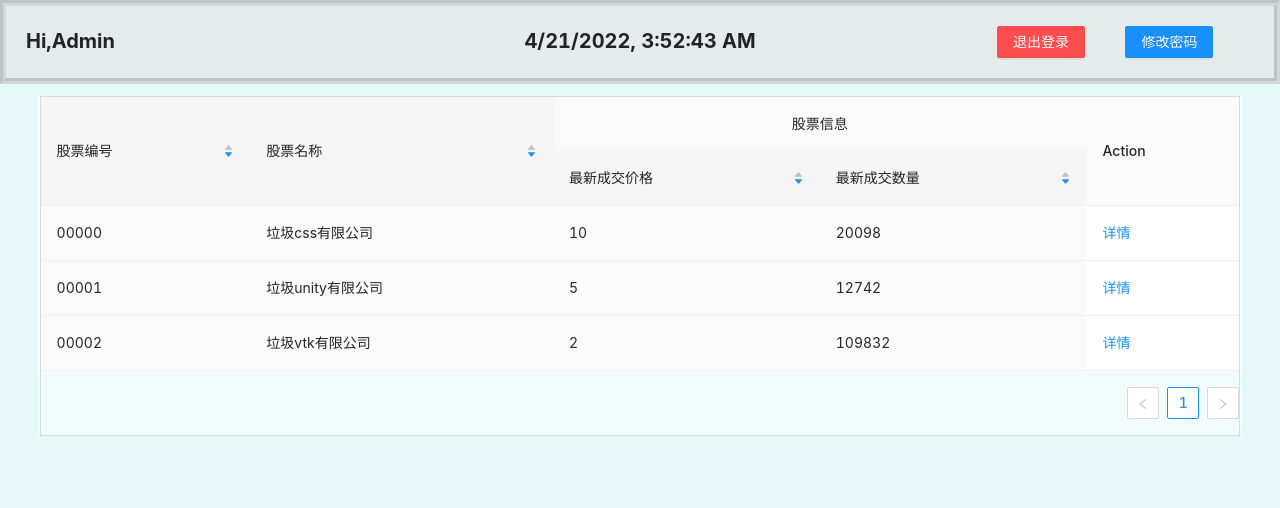
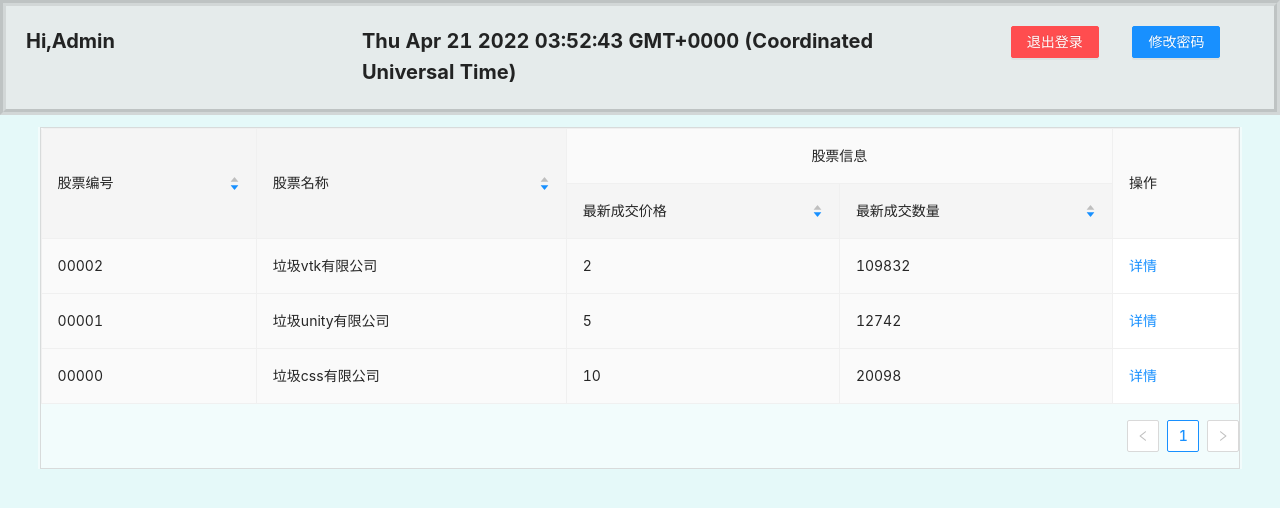
Before and after one commit to chenxw02/stock-trading-system-frontend-2022, a React (Create React App) app: page /admin in a window 1280 px wide. Shown: the top 508 px of the page. Built offline with nearby package versions, Linux system fonts and the light colour scheme.

Commit message:
finish details widget

```diff
--- a/src/page/AdminPage/AdminPage.js
+++ b/src/page/AdminPage/AdminPage.js
@@ -1,6 +1,7 @@
 import './AdminPage.css';
-import { Table, Button, Space } from 'antd';
-const { Column } = Table;
+import { Table, Button, Space, Modal, Descriptions, Switch, Input, InputNumber, message } from 'antd';
+import { useState } from 'react';
+const { Column, ColumnGroup } = Table;
 
 const data = [
     {
@@ -23,48 +24,92 @@ const data = [
     },
 ]
 
-const columns = [
+const Stockdata = [
     {
-        title:"股票编号",
-        dataIndex:"id",
-        defaultSortOrder:"descend",
-        sorter:"(a, b) => a.id - b.id",
+        price: 2.00,
+        time: "2022-5-12 20:38:31",
+        number: 10000,
     },
     {
-        title:"股票名称",
-        dataIndex:"name",
-        defaultSortOrder:"descend",
-        sorter:"(a, b) => a.name - b.name",
+        price: 2.31,
+        time: "2022-5-11 19:08:11",
+        number: 13400,
     },
     {
-        title:"股票信息",
-        children:[
-            {
-                title:"最新成交价格",
-                dataIndex:"price",
-                defaultSortOrder:"descend",
-                sorter:"(a, b) => a.price - b.price",
-            },
-            {
-                title:"最新成交数量",
-                dataIndex:"number",
-                defaultSortOrder:"descend",
-                sorter:"(a, b) => a.number - b.number",
-            },
-        ]
+        price: 1.98,
+        time: "2022-5-10 07:08:25",
+        number: 9820,
     },
     {
-        title:"Action",
-        key:"action",
-        render:() => (
-            <Space size="middle">
-            <a>详情</a>
-            </Space>
-        )
+        price: 2.03,
+        time: "2022-5-11 17:54:01",
+        number: 6823,
     },
-  ];
+]
+
+// const columns = [
+//     {
+//         title:"股票编号",
+//         key:"id",
+//         dataIndex:"id",
+//         defaultSortOrder:"descend",
+//         sorter:"(a, b) => a.id - b.id",
+//     },
+//     {
+//         title:"股票名称",
+//         key:"name",
+//         dataIndex:"name",
+//         defaultSortOrder:"descend",
+//         sorter:"(a, b) => a.name - b.name",
+//     },
+//     {
+//         title:"股票信息",
+//         children:[
+//             {
+//                 title:"最新成交价格",
+//                 key:"price",
+//                 dataIndex:"price",
+//                 defaultSortOrder:"descend",
+//                 sorter:"(a, b) => a.price - b.price",
+//             },
+//             {
+//                 title:"最新成交数量",
+//                 key:"number",
+//                 dataIndex:"number",
+//                 defaultSortOrder:"descend",
+//                 sorter:"(a, b) => a.number - b.number",
+//             },
+//         ]
+//     },
+//     {
+//         title:"Action",
+//         key:"action",
+//         render:() => (
+//             <Space size="middle">
+//             <a onClick={()=>{
+//                 showDetails();
+//             }} >详情</a>
+//             </Space>
+//         )
+//     },
+//   ];
 
 function AdminPage() {
+    const [isDetailsVisible, setIsDetailsVisible] = useState(false);
+
+    const showDetails = () => {
+        setIsDetailsVisible(true);
+    };
+
+    const handleOk = () => {
+        setIsDetailsVisible(false);
+    };
+
+    const handleCancel = () => {
+        setIsDetailsVisible(false);
+    };
+
+
     return(
         <div className='admin_background'>
 
@@ -72,7 +117,7 @@ function AdminPage() {
             <div className='admin_welcome'>Hi,Admin</div>
 
             <div id="datetime" className="admin_datetime">
-                {setInterval("document.getElementById('datetime').innerHTML=new Date().toLocaleString();", 1000)}
+                {setInterval("document.getElementById('datetime').innerHTML=new Date();", 1000)}
             </div>
 
             <div className='admin_button_box'>
@@ -87,7 +132,62 @@ function AdminPage() {
         </div>
 
         <div className='admin_table_back'>
-           <Table columns={columns} dataSource={data} className="admin_table" />
+            <Table  dataSource={data} className="admin_table" bordered="true">
+                <Column title="股票编号"  dataIndex="id" defaultSortOrder="descend" sorter={(a, b) => a.id - b.id} />
+                <Column title="股票名称"  dataIndex="name" defaultSortOrder="descend" sorter={(a, b) => a.name - b.name} />
+                <ColumnGroup title="股票信息">
+                    <Column title="最新成交价格"  dataIndex="price" defaultSortOrder="descend" sorter={(a, b) => a.price - b.price} />
+                    <Column title="最新成交数量"  dataIndex="number" defaultSortOrder="descend" sorter={(a, b) => a.number - b.number} />
+                </ColumnGroup>
+                <Column title="操作" key="action"
+                    render={() => (
+                        <Space size="middle">
+                            <a onClick={()=>{
+                                showDetails();
+                            }} >详情</a>
+                        </Space>
+                    )}
+                    />
+            </Table>
+            <Modal title="股票详情" width={1000} visible={isDetailsVisible} onOk={()=>handleOk()} onCancel={()=>handleCancel()}
+                footer={[
+                    <Button key="ok" type="primary" onClick={()=>handleOk()}>
+                      返回
+                    </Button>,
+                  ]}
+            >
+                <Descriptions bordered>
+                    <Descriptions.Item label="股票名称">垃圾css有限公司</Descriptions.Item>
+                    <Descriptions.Item label="最新交易价格">2</Descriptions.Item>
+                    <Descriptions.Item label="最新交易数量">109832</Descriptions.Item>
+                </Descriptions>
+                <Table  dataSource={Stockdata} className="admin_table" size="small" bordered="true">
+                    <Column title="股票价格"  dataIndex="price" defaultSortOrder="descend" sorter={(a, b) => a.price - b.price} />
+                    <Column title="进入系统时间"  dataIndex="time" />
+                    <Column title="股数"  dataIndex="number" />
+                    <Column title="操作" key="action"
+                        render={() => (
+                            <Switch checkedChildren="开启交易" unCheckedChildren="暂停交易" defaultChecked />
+                        )}
+                        />
+                </Table>
+                <InputNumber addonBefore="最大涨幅"
+                    style={{ width: '30%', marginTop:"1.5%" }}
+                    defaultValue={0}
+                    min={0} max={100} step="0.01"
+                    formatter={value => `${Number(value).toFixed(2)}%`}
+                    parser={value => value.replace('%', '')} />
+                <InputNumber addonBefore="最大跌幅"
+                    style={{ width: '30%' , marginTop:"1.5%" , marginLeft:"5%"}}
+                    defaultValue={0}
+                    min={0} max={100} step="0.01"
+                    formatter={value => `${Number(value).toFixed(2)}%`}
+                    parser={value => value.replace('%', '')} />
+                <Button type="primary" style={{ width: '10%' , marginTop:"1.5%" , marginLeft:"10%"}}
+                onClick={()=>{message.success("设置成功");}}>
+                    设置
+                </Button>,
+            </Modal>
         </div>
 
 
```
